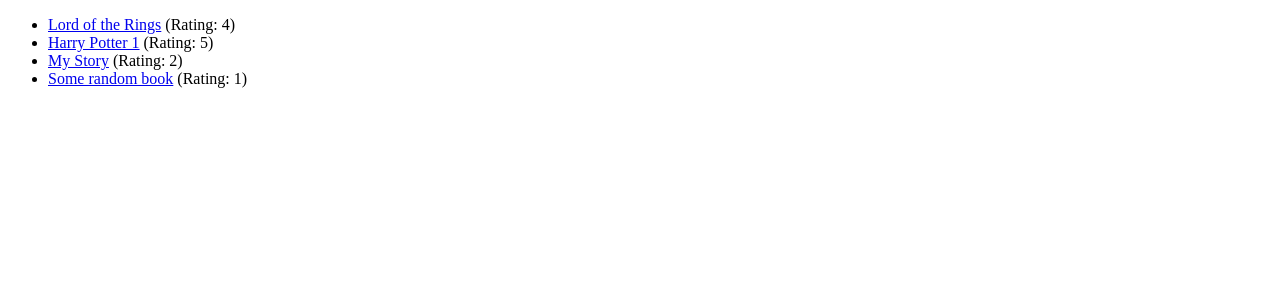
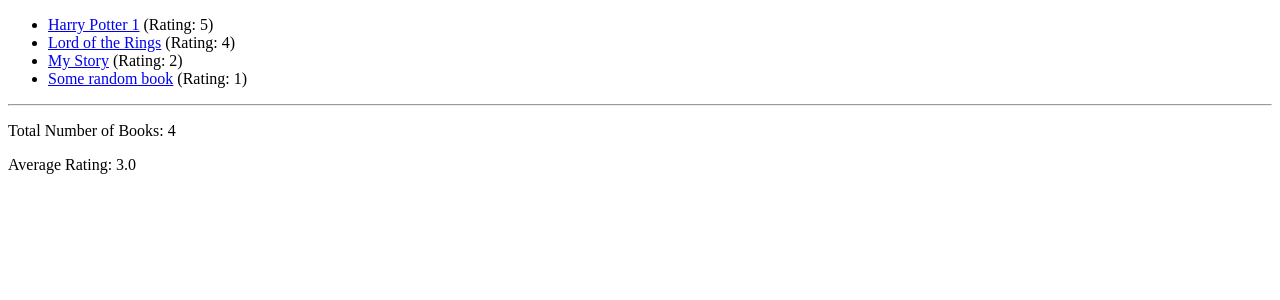
Before and after one commit to k-eliz/book-store, a Django app: page / in a window 1280 px wide. Shown: the top 300 px of the page. Run offline with Django 4.2, Linux system fonts and the light colour scheme; data comes from the database, SQL or seed files in the repository.

Commit message:
aggregation and ordering

```diff
--- a/book_outlet/templates/book_outlet/index.html
+++ b/book_outlet/templates/book_outlet/index.html
@@ -10,4 +10,9 @@
     <li><a href="{{ book.get_absolute_url }}">{{ book.title }}</a> (Rating: {{ book.rating }})</li>
     {% endfor %}
 </ul>
+
+<hr>
+
+<p>Total Number of Books: {{ total_number_of_books }}</p>
+<p>Average Rating: {{ average_rating.rating__avg }}</p>
 {% endblock %}
--- a/book_outlet/views.py
+++ b/book_outlet/views.py
@@ -1,13 +1,18 @@
 from django.shortcuts import get_object_or_404, render
 from django.http import Http404
+from django.db.models import Avg
 
 from .models import Book
 # Create your views here.
 
 def index(request):
-    books = Book.objects.all()
+    books = Book.objects.all().order_by("-rating")
+    num_books = books.count()
+    avg_rating = books.aggregate(Avg("rating"))
     return render(request, "book_outlet/index.html", {
-        "books": books
+        "books": books,
+        "total_number_of_books": num_books,
+        "average_rating": avg_rating
     })
 
 
```
